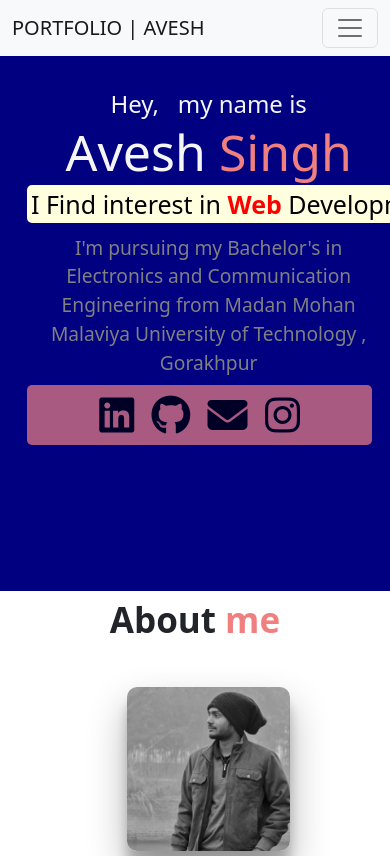
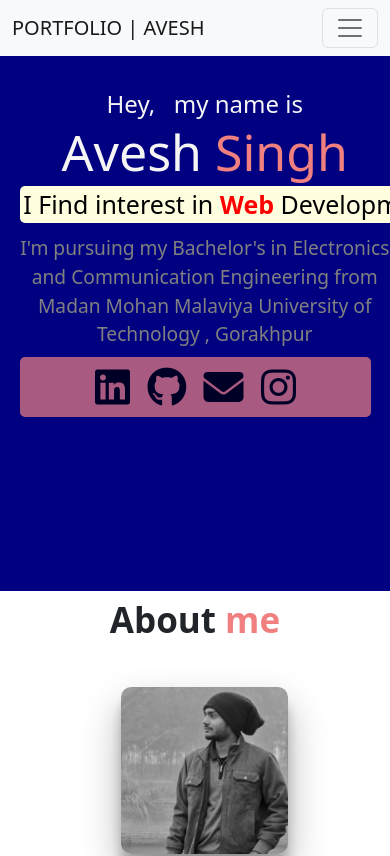
Before and after one commit to avessh/portfolio_avesh, a React (Create React App) app: page / in a window 390 px wide. Shown: the top 856 px of the page. Built offline with nearby package versions, Linux system fonts and the light colour scheme.

Commit message:
changes padding in home css

```diff
--- a/src/style/Home.css
+++ b/src/style/Home.css
@@ -123,7 +123,7 @@ color: grey;
     }
 
     .container {
-        padding:12% 0 0 7%;
+        padding:12% 0 0 5%;
        display: block;
        text-align: center;
     }
```
